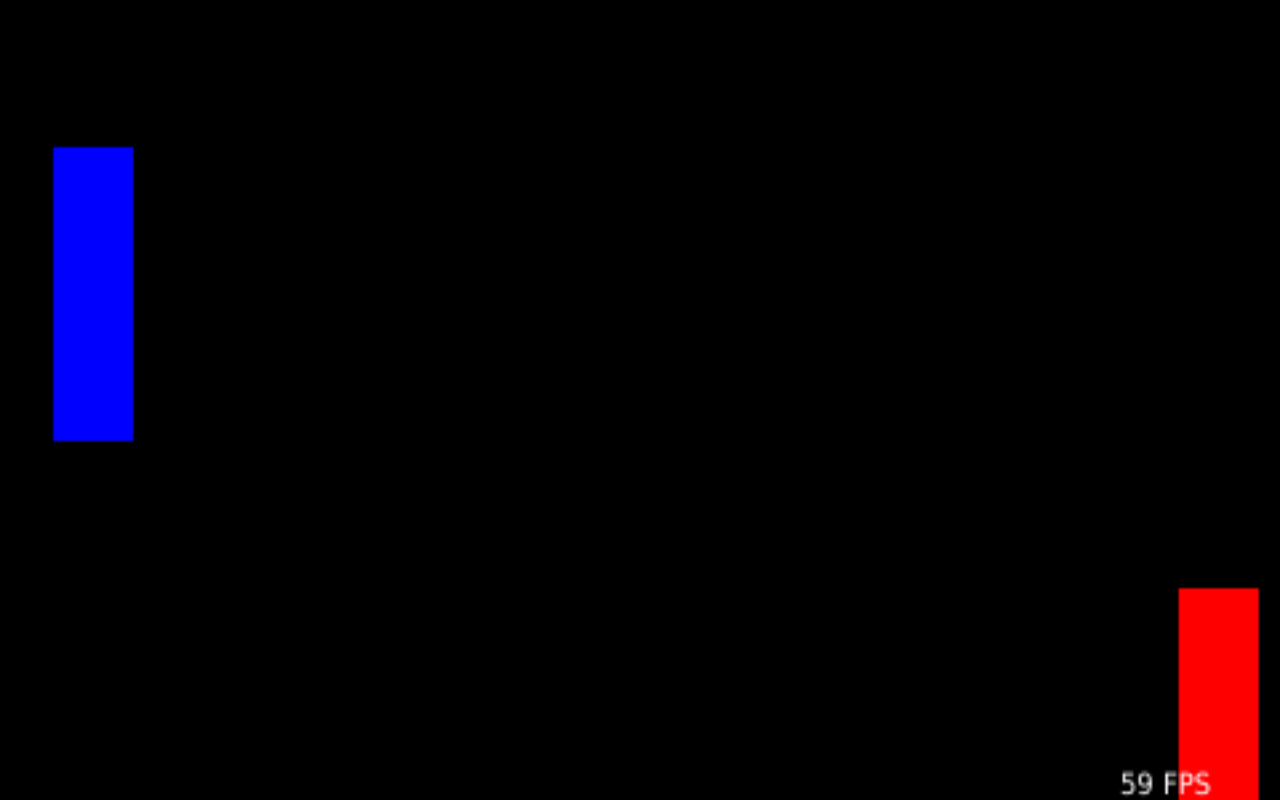
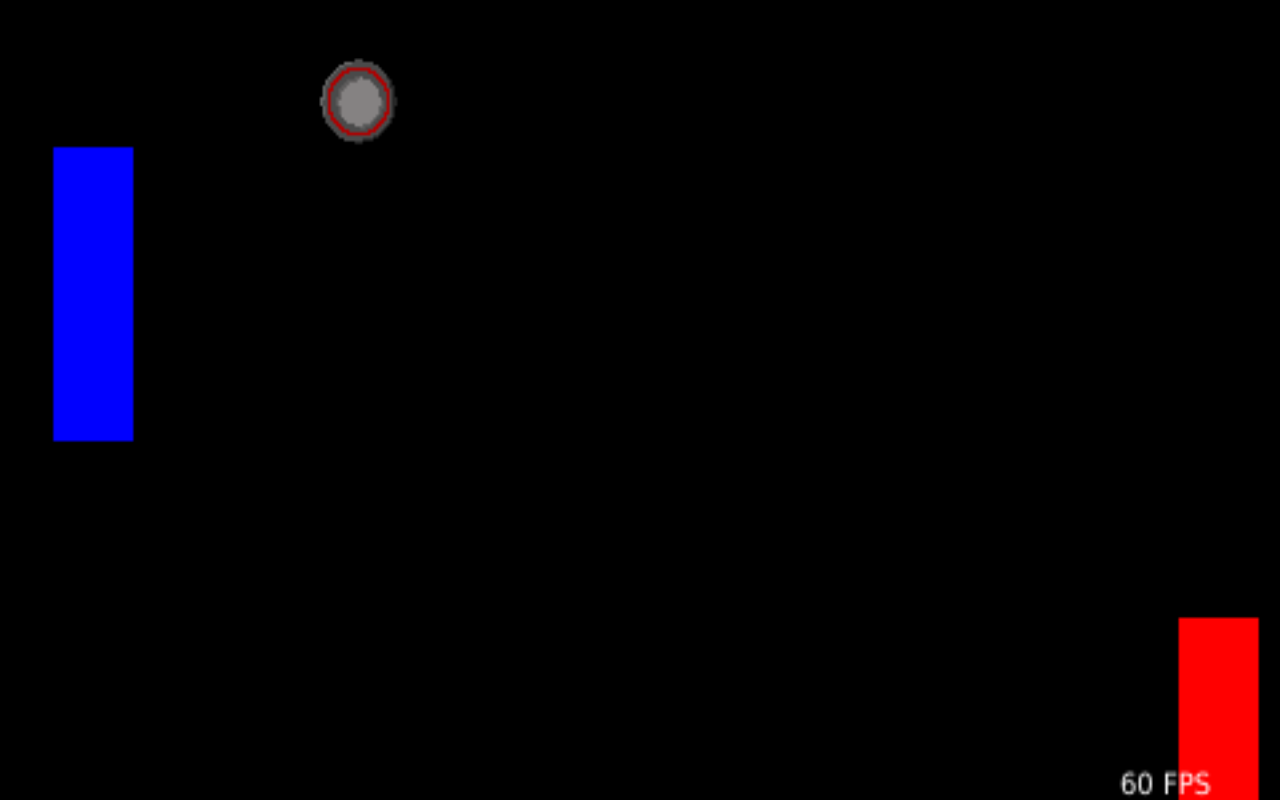
Before and after one commit to Dimnez/Catyen, a plain HTML site: page demo/demo.html in a window 1280 px wide. Drawn offline with Linux system fonts and the light colour scheme.

Commit message:
Introduced classes, various small improvements

```diff
--- /dev/null
+++ b/celements/Animation.js
@@ -0,0 +1,40 @@
+class Animation {
+
+	constructor(path, animationLength) {
+		this.imgobj = new Image();
+		this.imgobj.src = path;
+		this.animationLength = animationLength;
+
+		this.imgobj.onload = (function() {
+
+			this.tilesize = this.imgobj.naturalHeight;
+			this.width = this.tilesize;
+			this.height = this.tilesize;
+
+			this.offsetY = 0;
+
+			this.numberOfFrames = this.imgobj.naturalWidth / this.tilesize;
+			this.lengthOfOneFrame = this.animationLength / this.numberOfFrames;
+
+			if(this.numberOfFrames !== Math.floor(this.numberOfFrames))
+				throw "The width of your animation is not a multiple of its height."
+			if(this.numberOfFrames === 0)
+				throw "Zero frames detected in this animation. Your image is probably higher than wide."
+
+		}).bind(this);
+	}
+
+	getOffsetX(frame) {
+		if(frame === undefined)
+			throw "Animation.getOffsetX(frame) needs the current game frame number!"
+
+
+		var round = 	(frame % this.animationLength);
+		var slow = round / this.lengthOfOneFrame;
+
+		var frameIndex = Math.floor( slow)
+
+    	return this.tilesize * frameIndex;
+	}
+
+}
--- /dev/null
+++ b/celements/CanvasElement.js
@@ -0,0 +1,92 @@
+var keys = {
+	"LEFT": 39,
+	"RIGHT": 37,
+	"UP": 38,
+	"DOWN": 40,
+	"ENTER": 13,
+	"SPACE": 32,
+	"ESCAPE": 27,
+	"SHIFT": 16,
+};
+
+class CanvasElement {
+
+	constructor(htmlElementId) {
+		this.canvas = document.getElementById(htmlElementId);
+		this.options = {
+			"width": this.canvas.width,
+			"height": this.canvas.height
+		};
+
+		this.context2D = this.canvas.getContext("2d");
+		this.context2D.font = "10px Verdana";
+
+		this.controls = {
+
+			currentkeys: new Set(),
+			onkeydown: (event) => {
+				this.controls.currentkeys.add(event.keyCode);
+			},
+			onkeyup: () => {
+				this.controls.currentkeys.delete(event.keyCode);
+			},
+			read: () => {
+				return this.controls.currentkeys;
+			},
+			isPressed: (keyCode) => {
+				return this.controls.currentkeys.has(keyCode);
+			}
+		};
+
+		//Keyboard-Event-Listener
+		if (window.addEventListener) {
+			window.addEventListener("keydown", this.controls.onkeydown, false);
+			window.addEventListener("keyup", this.controls.onkeyup, false);
+		} else if (window.attachEvent) {
+			window.attachEvent("onkeydown", this.controls.onkeydown);
+			window.attachEvent("onkeyup", this.controls.onkeyup);
+		}
+	}
+
+	fillRect(x, y, w, h, color) {
+        this.context2D.fillStyle = color;
+        this.context2D.fillRect(x, y, w, h);
+    }
+
+    clear(color) {
+        this.fillRect(0, 0, this.options.width, this.options.height, color);
+    }
+
+    blit(x, y, image) {
+        this.context2D.drawImage(image.imgobj, x, y);
+    }
+
+    tile(x, y, tile) {
+    	var currentOffsetX = tile.getOffsetX(this.lastFrameTimestamp);
+        this.context2D.drawImage(tile.imgobj, currentOffsetX, tile.offsetY, tile.width, tile.height, x, y, tile.width, tile.height);
+    }
+
+    print(x, y, text, color) {
+        this.context2D.fillStyle = color;
+        this.context2D.fillText(text, x, y);
+    }
+
+    isPressed(keycode) {
+    	return this.controls.isPressed(keycode);
+    }
+
+    loop(func) {
+		this.lastFrameTimestamp = 0;
+    	this.gamefunc = func;
+		window.requestAnimationFrame((ts) => this.doRender(ts));
+    }
+
+    doRender(timestamp) {
+        this.realFps = Math.round(1000 / (timestamp - this.lastFrameTimestamp));
+        this.lastFrameTimestamp = timestamp;
+        this.gamefunc(this);
+        window.requestAnimationFrame((ts) => this.doRender(ts));
+    }
+
+
+}
--- /dev/null
+++ b/celements/Tile.js
@@ -0,0 +1,30 @@
+"use strict";
+class Tile {
+
+	constructor(path, tileIndex) {
+		this.imgobj = new Image();
+		this.imgobj.src = path;
+		this.imgobj.onload = () => {
+
+			this.width = this.imgobj.naturalWidth;
+			this.height = this.imgobj.naturalHeight;
+
+			if(tileIndex !== undefined) {
+				this.width = this.height;
+				this.offsetX = this.width * tileIndex;
+				this.offsetY = 0;
+			} else {
+				this.offsetX = 0;
+				this.offsetY = 0;
+			}
+
+
+		}
+
+	}
+
+	getOffsetX() {
+		return this.offsetX;
+	}
+
+}
--- a/celements/main.js
+++ /dev/null
@@ -1,96 +0,0 @@
-var ce = {};
-
-ce.LEFT = 39;
-ce.RIGHT = 37;
-ce.UP = 38;
-ce.DOWN = 40;
-ce.ENTER = 13;
-ce.SPACE = 32;
-ce.ESCAPE = 27;
-ce.SHIFT = 16;
-
-
-ce.options = {
-    canvasID: "", //ID of the Canvas-Object
-    context2D: "", //Canvas-Context
-    fps: 30, //Mainloop-FPS (Setting)
-    realfps: 0, //Mainloop-FPS (Setting)
-    width: 0, //Canvas-Element (width + height)
-    height: 0
-};
-
-ce.Image = function(src) {
-    this.path = src;
-    this.imgobj = undefined;
-    return this;
-}
-
-ce.Image.prototype.load = function(path) {
-    this.path = path;
-    this.imgobj = new Image();
-    this.imgobj.src = path;
-    return this;
-}
-
-ce.controls = {
-    currentkeys: new Set(),
-    keydown: function(event) {
-        ce.controls.currentkeys.add(event.keyCode);
-    },
-    read: function() {
-        return ce.controls.currentkeys;
-    },
-    isPressed: function(keyCode) {
-        return ce.controls.currentkeys.has(keyCode);
-    },
-    keyup: function() {
-        ce.controls.currentkeys.delete(event.keyCode);
-    }
-};
-ce.screen = {
-    lasftframeTimestamp: new Date().getTime(),
-    fillRect: function(x, y, w, h, color) {
-        ce.options.context2D.fillStyle = color;
-        ce.options.context2D.fillRect(x, y, w, h);
-    },
-    clear: function(color) {
-        ce.screen.fillRect(0, 0, ce.options.width, ce.options.height, color);
-    },
-    loop: function(fps, func) {
-        ce.options.fps = fps;
-        setInterval(function() {
-                ce.options.realfps = Math.round(1000 / (new Date().getTime() - ce.screen.lasftframeTimestamp));
-                ce.screen.lasftframeTimestamp = new Date().getTime();
-                func();
-            },
-            1000 / ce.options.fps);
-    },
-    blit: function(x, y, image) {
-        ce.options.context2D.drawImage(image.imgobj, x, y);
-    },
-    tile: function(x, y, image, img_x, img_y, img_width, img_height, width, height) {
-        ce.options.context2D.drawImage(image.imgobj, img_x, img_y, img_width, img_height, x, y, width, height);
-    },
-    init: function(id, width, height) {
-        ce.options.canvasID = id;
-        ce.options.width = width;
-        ce.options.height = height;
-        document.getElementById(id).width = width;
-        document.getElementById(id).height = height;
-        ce.options.context2D = document.getElementById(id).getContext("2d");
-    },
-    print: function(x, y, text, color) {
-        ce.options.context2D.fillStyle = color;
-        ce.options.context2D.font = "10px Verdana";
-        ce.options.context2D.fillText(text, x, y);
-    }
-};
-
-//Keyboard-Event-Listener
-if (window.addEventListener) {
-    window.addEventListener("keydown", ce.controls.keydown, false);
-    window.addEventListener("keyup", ce.controls.keyup, false);
-} else if (window.attachEvent) {
-    window.attachEvent("onkeydown", ce.controls.keydown);
-    window.attachEvent("onkeyup", ce.controls.keyup);
-}
--- a/demo/demo.html
+++ b/demo/demo.html
@@ -1,17 +1,21 @@
 <html>
 
 <head>
-    <script src="../celements/main.js" type="text/javascript"></script>
+    <script src="../celements/CanvasElement.js" type="text/javascript"></script>
+    <script src="../celements/Tile.js" type="text/javascript"></script>
+    <script src="../celements/Animation.js" type="text/javascript"></script>
 </head>
 
 <body>
 
-    <canvas id="screen" style="width:100%;height:100%;position:absolute;top:0px;left:0px;"></canvas>
+    <canvas id="screen" width="480" height="272" style="width:100%;height:100%;position:absolute;top:0px;left:0px;"></canvas>
     <script type="text/javascript">
 
-        ce.screen.init("screen",480,272);
+        var ce = new CanvasElement("screen");
 
-        var demoimg = new ce.Image().load("bg.jpg");
+        var demoimg = new Tile("bg.jpg");
+
+        var anim = new Animation("bomb.png", 240);
 
         var slide_x = 0;
 
@@ -56,23 +60,25 @@
         };
 
         //Main-loop with 60fps
-        ce.screen.loop(60, function() {
+        ce.loop(function(c) {
 
             //User: Keyboard-Actions
-            if (ce.controls.isPressed(ce.DOWN))
+            if (c.isPressed(keys.DOWN))
                 player.y += player.speed;
-            else if (ce.controls.isPressed(ce.UP))
+            else if (c.isPressed(keys.UP))
                 player.y -= player.speed;
 
-            ce.screen.clear("black");
+            c.clear("black");
 
-            ce.screen.fillRect(player.x, player.y, 30, 100, "blue");
-            ce.screen.fillRect(ball.x, ball.y, 10, 10, "black");
-            ce.screen.fillRect(442, ball.y, 30, 100, "red");
+            c.fillRect(player.x, player.y, 30, 100, "blue");
+            c.fillRect(ball.x, ball.y, 10, 10, "black");
+            c.fillRect(442, ball.y, 30, 100, "red");
 
-           ce.screen.print(420, 270, ce.options.realfps + " FPS", "white");
+           	c.print(420, 270, c.realFps + " FPS", "white");
 
             ball.calc();
+
+           	c.tile(120,20, anim);
 
         });
     </script>
```
Also changed, not shown: demo/bomb.png (added).
